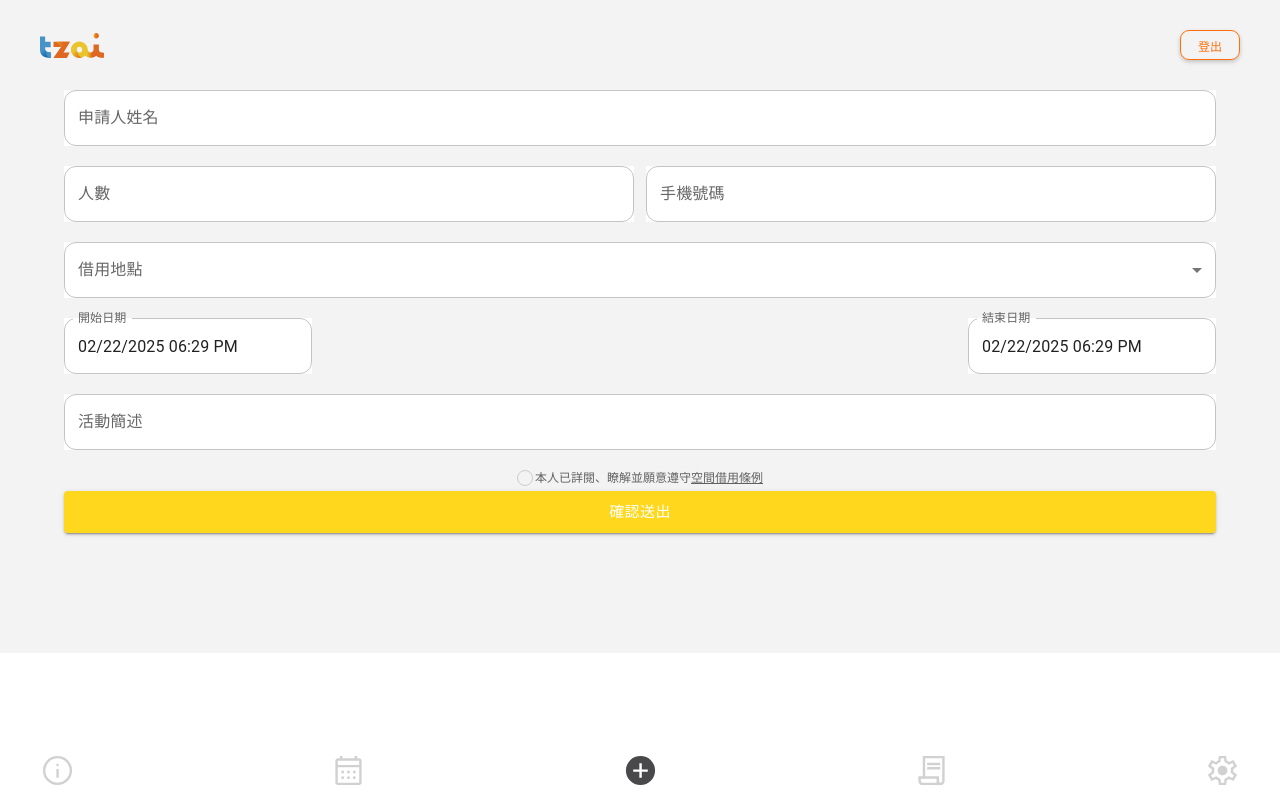
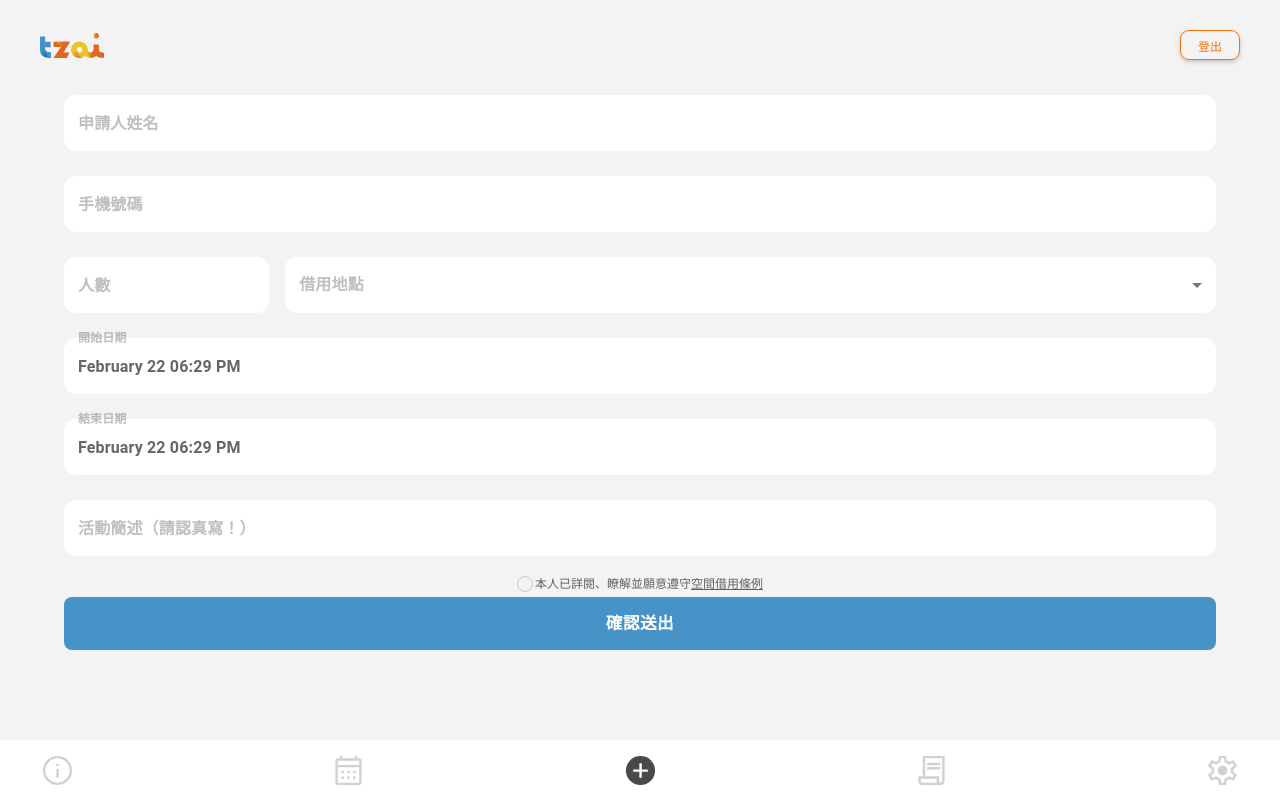
Before and after one commit to LeoHsxg/tzai-space, a React (Vite) app: page /apply in a window 1280 px wide. Built offline with nearby package versions, Linux system fonts and the light colour scheme.

Commit message:
UI: Apply

```diff
--- a/src/App.tsx
+++ b/src/App.tsx
@@ -12,7 +12,7 @@ import "./App.css";
 
 const App: React.FC = () => {
   return (
-    <div className="bg-[#F3F3F3] relative">
+    <div className="bg-[#F3F3F3] relative h-screen">
       <LocalizationProvider dateAdapter={AdapterDayjs}>
         <Router>
           <NavBar />
--- a/src/Components/ConsentCheckbox.tsx
+++ b/src/Components/ConsentCheckbox.tsx
@@ -1,4 +1,5 @@
 import React, { useState } from "react";
+import { Link } from "react-router-dom";
 import "../styles/ConsentCheckbox.css";
 
 const ConsentCheckbox: React.FC = () => {
@@ -18,10 +19,11 @@ const ConsentCheckbox: React.FC = () => {
           </svg>
         )}
       </label>
-      {/* <div className="small-circle" /> */}
       <span className="text-black/60 text-xs font-normal font-['Inter']">
         本人已詳閱、瞭解並願意遵守
-        <span className="underline">空間借用條例</span>
+        <Link to="/rule">
+          <span className="underline">空間借用條例</span>
+        </Link>
       </span>
     </div>
   );
--- a/src/pages/ApplyForm.tsx
+++ b/src/pages/ApplyForm.tsx
@@ -1,6 +1,7 @@
 import React from "react";
-import { TextField, Button, Box } from "@mui/material";
-import { InputLabel, MenuItem, FormControl, Select } from "@mui/material";
+import { Button, Box, MenuItem, FormControl, Select } from "@mui/material";
+import InputLabel from "@mui/material/InputLabel";
+import TextField, { TextFieldProps } from "@mui/material/TextField";
 import { DateTimePicker } from "@mui/x-date-pickers";
 import dayjs, { Dayjs } from "dayjs";
 import ConsentCheckbox from "../Components/ConsentCheckbox";
@@ -16,16 +17,20 @@ const ApplyForm: React.FC = () => {
   };
 
   return (
-    <div className="px-[5%] pb-[120px] w-full">
-      <Box component="form" onSubmit={handleSubmit} className="gap-5 flex flex-col justify-center items-center">
-        <TextField className="custom-textfield" label="申請人姓名" variant="outlined" fullWidth />
-        <div className="flex justify-between w-full gap-3">
-          <TextField className="custom-textfield" label="人數" variant="outlined" fullWidth />
-          <TextField className="custom-textfield" label="手機號碼" variant="outlined" fullWidth />
+    <div className="pt-[5px] px-[5%] pb-[120px] w-full">
+      <Box component="form" onSubmit={handleSubmit} className="gap-[25px] flex flex-col justify-center items-center">
+        <div className="w-full">
+          {/* <input type="text" className="ipt" label="申請人姓名"></input> */}
+          <TextField className="ipt" placeholder="申請人姓名" variant="outlined" sx={{ bgcolor: "white" }} fullWidth />
         </div>
-        <FormControl className="custom-textfield" fullWidth>
+        <div className="flex justify-between w-full">
+          <TextField className="ipt" placeholder="手機號碼" variant="outlined" fullWidth />
+        </div>
+        <div className="w-full justify-between flex gap-4">
+          <TextField className="ipt" placeholder="人數" variant="outlined" />
+          <FormControl className="ipt" fullWidth>
             <InputLabel>借用地點</InputLabel>
-          <Select labelId="demo-simple-select-label" label="借用地點">
+            <Select labelId="demo-simple-select-label" placeholder="借用地點">
               <MenuItem value={10}>小導師室</MenuItem>
               <MenuItem value={20}>書房</MenuItem>
               <MenuItem value={30}>橘廳</MenuItem>
@@ -33,27 +38,35 @@ const ApplyForm: React.FC = () => {
               <MenuItem value={30}>貢丸室</MenuItem>
             </Select>
           </FormControl>
-        <div className="flex justify-between w-full gap-3">
-          <DateTimePicker className="custom-textfield" label="開始日期" value={startDate} onChange={newValue => setStartDate(newValue)} />
-          <DateTimePicker className="custom-textfield" label="結束日期" value={endDate} onChange={newValue => setEndDate(newValue)} />
         </div>
-        <TextField className="custom-textfield" label="活動簡述" variant="outlined" fullWidth />
+        <div className="w-full">
+          <DateTimePicker
+            className="ipt w-full"
+            label="開始日期"
+            value={startDate}
+            views={["month", "day", "hours", "minutes"]}
+            onChange={newValue => setStartDate(newValue)}
+          />
+        </div>
+        <div className="flex justify-between w-full">
+          <DateTimePicker
+            className="ipt w-full"
+            label="結束日期"
+            value={endDate}
+            views={["month", "day", "hours", "minutes"]}
+            onChange={newValue => setEndDate(newValue)}
+          />
+        </div>
+        <div className="w-full">
+          <TextField className="ipt" placeholder="活動簡述（請認真寫！）" variant="outlined" fullWidth />
+        </div>
       </Box>
       <div className="mt-[20px] flex flex-col justify-center items-center">
         {/* <div className="w-9/12 flex gap-1">
           <div>請確認您已詳閱空間借用條例</div>
         </div> */}
         <ConsentCheckbox />
-        <Button
-          className=""
-          type="submit"
-          variant="contained"
-          fullWidth
-          size="large"
-          sx={{
-            marginTop: "5px",
-            backgroundColor: "#FFD81E",
-          }}>
+        <Button className="myBtn" type="submit" variant="contained" fullWidth size="large">
           確認送出
         </Button>
       </div>
--- a/src/styles/ApplyForm.css
+++ b/src/styles/ApplyForm.css
@@ -1,23 +1,53 @@
-.custom-textfield {
-  background-color: #fff; /* 白底 */
+.ipt .MuiFilledInput-root{
+  border-radius: 12px;
+  border-color: none;
 }
 
-.custom-textfield .MuiOutlinedInput-root {
-  border-radius: 12px; /* 強化圓角 */
-  border-color: rgba(0, 0, 0, 0.23); /* 默認邊框顏色 */
+.ipt {
+  border-radius: 12px;
+  background-color: #fff;
+  border: none;
 }
 
-.custom-textfield .MuiOutlinedInput-root.Mui-focused fieldset {
-  border-width: 1px;
-  border-color: #ff9800; /* 選中後變為警告顏色 */
+.ipt .MuiOutlinedInput-notchedOutline {
+  border-radius: 12px;
+  border: none;
 }
 
-.custom-textfield .MuiInputLabel-root.Mui-focused {
-    border-width: 1px;
-  color: #ff9800; /* 選中後標籤變為橘色 */
+.ipt .MuiOutlinedInput-root {
+  border-radius: 12px;
+  border-width: 0px;
+  border-color: none;
 }
 
-.custom-form-control .MuiInputBase-root {
+/* 輸入的格式 */
+.MuiInputBase-input {
+  font-weight: 700 !important;
+  color: rgba(0, 0, 0, 0.6) !important;
+}
+
+/* 標籤的格式 */
+.MuiInputLabel-root {
+  font-weight: 700 !important;
+  color: rgba(0, 0, 0, 0.25) !important;
+}
+
+/* 下拉選單的 Paper */
+.MuiPaper-root {
+  border-radius: 6px !important;
+  box-shadow: 0px 0px 10px 0px rgba(0, 0, 0, 0.2) !important;
+}
+
+.ipt .MuiOutlinedInput-root.Mui-focused fieldset {
+  border-width: 1px;
+}
+
+.ipt .MuiInputLabel-root.Mui-focused {
+  border-width: 1px;
+  color: rgba(0, 0, 0, 0.4);
+}
+
+.ipt .MuiInputBase-root {
   border-radius: 12px; /* 強化圓角 */
 }
 
@@ -30,5 +60,11 @@
 }
 
 .myBtn {
-    margin-top: 30px;
+    height: 3.2em !important;
+    margin-top: 5px !important;
+    background-color: #4793C8 !important;
+    border-radius: 8px !important; /* 強化圓角 */
+    font-size: 1.0375rem !important;
+    font-weight: 700 !important;
+    box-shadow: 0px 0px 10px 0px rgba(0, 0, 0, 0.001) !important;
 }
--- a/tsconfig.json
+++ b/tsconfig.json
@@ -6,6 +6,8 @@
     "strict": true,
     "esModuleInterop": true,
     "skipLibCheck": true,
+    // "noUnusedLocals": false,
+    // "noUnusedParameters": false,
     "forceConsistentCasingInFileNames": true
   }
 }
```
Lines whose indentation alone changed are shown as unchanged.
